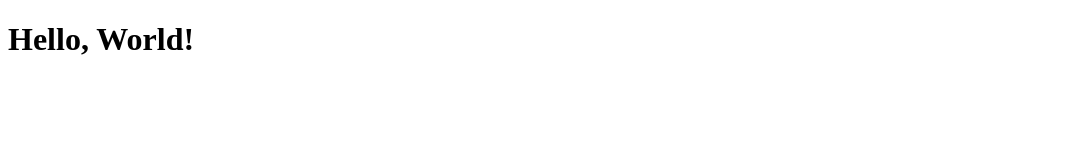
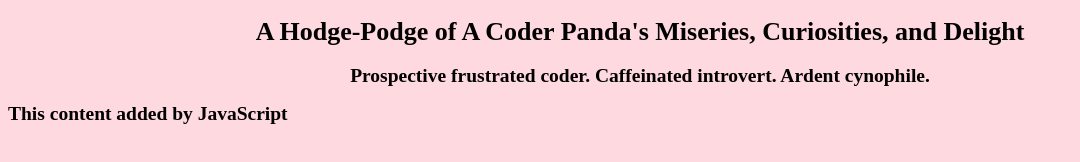
Before and after one commit to maemaecanlas28/maemaepanda-website, a plain HTML site: page index.html in a window 1280 px wide. Shown: the whole page, without its empty margins (0-1080 px from the left). Drawn offline with Linux system fonts and the light colour scheme.

Commit message:
add script.js, connect to index.html

```diff
--- a/index.html
+++ b/index.html
@@ -2,8 +2,11 @@
 <html lang="en">
   <head>
     <title>Maemaepanda's Website!</title>
+    <link rel="stylesheet" href="style.css"/>
   </head>
   <body>
-    <h1>Hello, World!</h1>
+    <h1 class="header main-header">A Hodge-Podge of A Coder Panda's Miseries, Curiosities, and Delight</h1>
+    <h2 class="header">Prospective frustrated coder. Caffeinated introvert. Ardent cynophile.</h2>
+    <script src="script.js"></script>
   </body>
 </html>
--- /dev/null
+++ b/script.js
@@ -0,0 +1,3 @@
+const h2 = document.createElement("h2");
+h2.textContent = "This content added by JavaScript";
+document.querySelector("body").appendChild(h2);
--- /dev/null
+++ b/style.css
@@ -0,0 +1,14 @@
+
+.header {
+    align-content: center;
+    text-align: center;
+}
+
+.main-header {
+    font-weight: 600;
+}
+
+body {
+    background: rgb(254, 217, 223);
+    font-size: small;
+}
```
